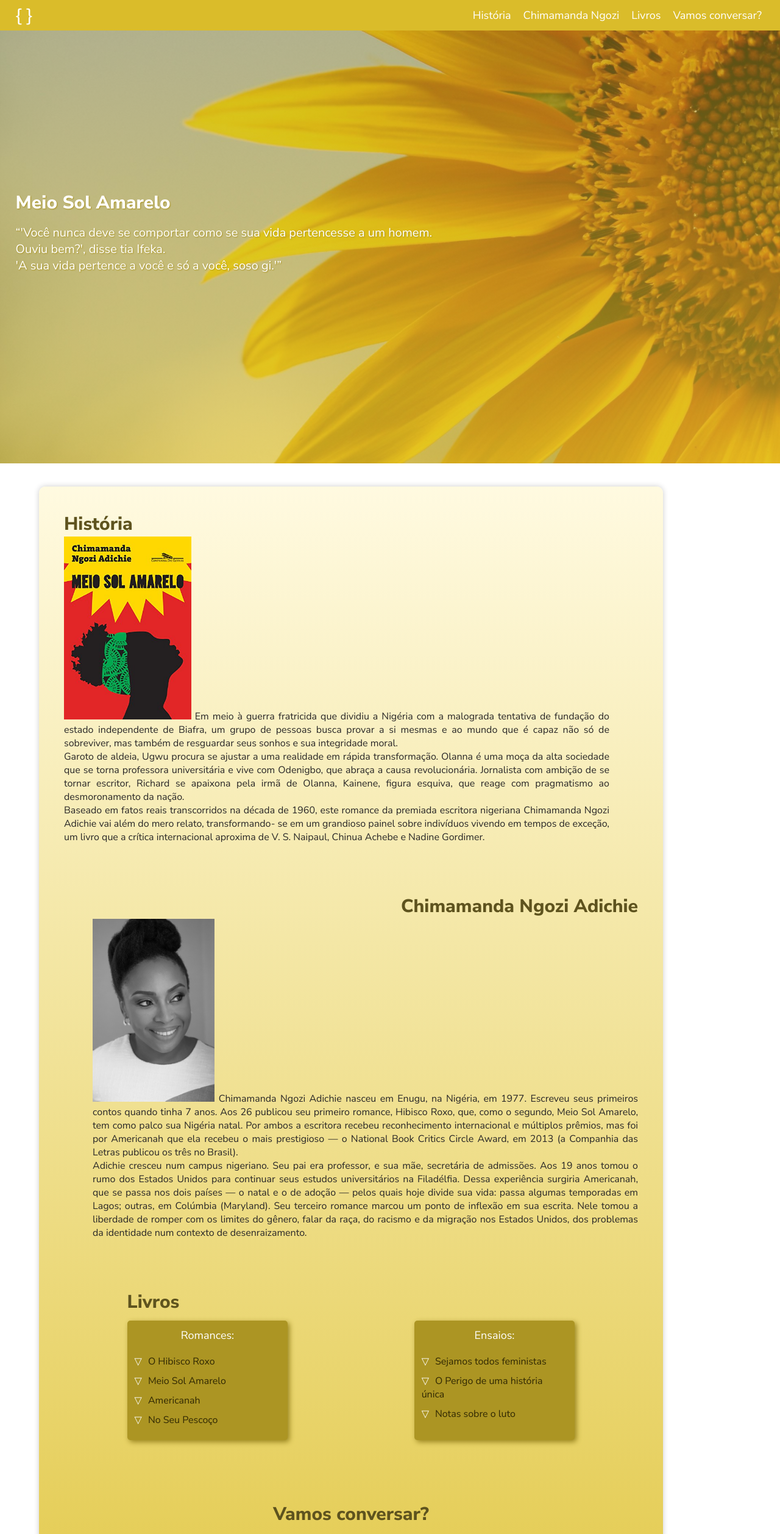
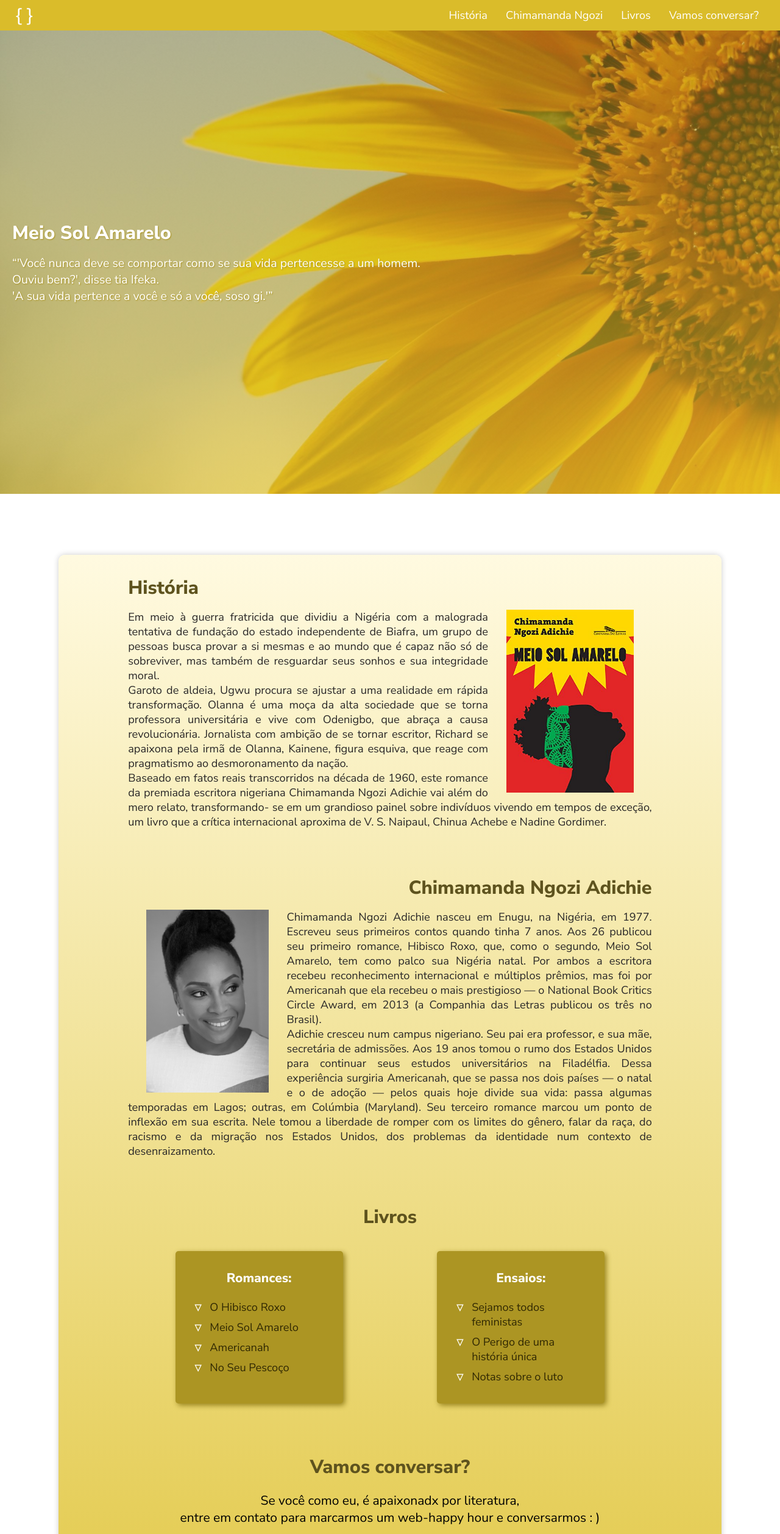
Before and after one commit to natalia-lavarda/half-yellow-sun, a plain HTML site: page index.html in a window 1280 px wide. Shown: the top 2516 px of the page at 61% size. Drawn offline with Linux system fonts and the light colour scheme.

Commit message:
Aplicando responsividade ao estilo da página

```diff
--- a/css/style.css
+++ b/css/style.css
@@ -1,16 +1,14 @@
 * {
     margin: 0;
     padding: 0;
-    box-sizing: border-box; /* Mantém o valor mesmo que tenha padding - ou outro atributo (não soma tal qual o content-box */
-    font-size: 16px;
+    box-sizing: border-box;
+    font-size: 14px;
     font-family: 'Nunito Sans', sans-serif;
 }
 
 .cabecalho {
     width: 100%;
-    height: 95vh;
-    background: linear-gradient(rgba(172, 149, 35, 0.5), rgba(218, 188, 42, 0.7)), url(./../img/girassol.jpg) no-repeat;
-    background-size: cover;
+    height: 90vh;
 }
 
 .menu {
@@ -18,142 +16,170 @@
     background-color: #dabc2a;
     display: flex;
     justify-content: space-between;
-    height: 50px;
+    height: 150px;
     align-items: center;
-    padding: 0 20px;
+    padding: 15px 15px;
     position: fixed;
+    top: 0;
 }
-
 
 .menu__logo{
     color: #ffffff;
     text-decoration: none;
     list-style: none;
-    font-size: 30px;
-    margin-left: 5px;
+    font-size: 2.2rem;
 }
 
 .menu-navegacao {
     display: flex;
+    flex-direction: column;
     list-style: none;
+}
+
+.menu-navegacao li {
+    display: block;
+    text-align: right;
+    padding: 5px;
 }
 
 .menu-navegacao__link {
     text-decoration: none;
     color: #ffffff;
-    font-size: 18px;
-    padding: 10px;
+    font-size: 1.3rem;
     transition: 0.5s all;
 }
 
 .menu-navegacao__link:hover {
     background-color: #ac9523;
+    padding: 8px;
 }
 
 .banner {
-    height: 100%;
+    margin-top: 150px;
+    height: 80vh;
     display: flex;
     flex-direction: column;
     justify-content: center;
     align-items:flex-start;
-    margin-left: 2%;
+    background: linear-gradient(rgba(172, 149, 35, 0.5), rgba(218, 188, 42, 0.7)), url(./../img/girassol.jpg) no-repeat;
+    background-size: cover;
+    background-position: right;
 }
 
 .banner__titulo {
     color: #ffffff;
-    font-size: 30px;
+    font-size: 2rem;
     text-shadow: 1px 1px 2px #ac9523;
     margin-bottom: 15px;
     text-align: left;
+    margin-left: 20px;
 }
 
 .banner__subtitulo {
     color: #ffffff;
-    font-size: 20px;
+    font-size: 1.4rem;
     text-shadow: 1px 1px 2px #ac9523;
     width: 60%;
     text-align: left;
     font-weight: 500;
+    margin-left: 20px;
 }
 
 main {
     width: 80%;
-    margin: 3% 5%;
+    margin: -50px auto 50px auto;
     background: linear-gradient(rgba(255, 249, 219, 0.856), rgba(216, 183, 17, 0.945));
     border-radius: 10px;
-    box-shadow: 0px 0px 10px #cccccc; /*1º: eixo x, 2º: eixo y, 3º: desfoque, 4º: expansão da sombra*/
+    box-shadow: 0px 0px 10px #cccccc;
 }
 
 .card-apresentacao, .container-autora, .card-livros {
-    padding: 4%;
+    display: block;
+    text-align: center;
+    padding: 5% 10%;
+    margin: 10px auto;
 }
 
 .card-apresentacao__titulo, .container-autora__titulo, .card-livros__titulo {
     color: rgb(94, 83, 30);
-    font-size: 30px;
+    font-size: 1.6rem;
+    display: block;
+    text-align: left;
+    margin-bottom: 15px;
 }
 
 .container-autora__titulo {
     text-align: right;
 }
 
+.card-livros__titulo {
+    display: block;
+    text-align: center;
+}
+
 .container-resumo, .container-biografia {
     display: flex;
+    justify-content: center;
     align-items: center;
-}
-
-.container-biografia {
-    flex-direction: row-reverse;
 }
 
 .container-autora__paragrafos p, .container-resumo__paragrafos p {
     color: rgb(41, 39, 39);
-    font-size: 16px;
+    font-size: 1.2rem;
     text-align: justify;
-    width: 95%;
-}
-
-.container-autora__paragrafos p {
-    margin-left: 5%;
-    margin-right: 5%;
+    width: 100%;
 }
 
 .container-resumo__imagem, .container-autora__imagem {
-    height: 300px;
+    height: 215px;
+    padding: 5px 10px;
 }
 
-.card-livros__titulo {
-    margin-bottom: 10px;
-    margin-left: 11%;
+.container-resumo__imagem {
+    float: right;
+}
+
+.container-autora__imagem {
+    float: left;
 }
 
 .container-listas {
     display: flex;
-    justify-content: space-around;
-    margin-bottom: 60px;
+    flex-wrap: wrap;
+    width: 100%;
 }
 
 .lista {
-    width: 28%;
+    width: 100%;
+    height: 280px;
     background-color: #ac9523;
     border-radius: 5px;
-    padding: 12px;
+    padding: 30px;
     transition: 0.5s all;
     box-shadow: 3px 3px 9px #97831e;
+    display: flex;
+    flex-direction: column;
+    margin: 15px auto;
 }
 
 .lista h3 {
     color: #fff;
-    font-size: 18px;
-    font-weight: 500;
+    font-size: 1.5rem;
+    font-weight: 600;
     text-align: center;
     margin-bottom: 20px;
+    display: block;
 }
 
 .lista a {
     text-decoration: none;
     color: #302803;
-    font-weight: 400;
+    font-weight: 500;
+    font-size: 1.2rem;
+    padding: 5px;
+    margin-left: 15px;
+    display: block;
+    text-align: left;
 }
 
 .lista:hover {
@@ -162,13 +188,18 @@ main {
 
 .lista__item li {
     color: #fff;
-    margin-bottom: 10px;
+    margin-bottom: 5px;
     list-style: none;
+    display: flex;
+    align-items: flex-start;
 }
 
 .lista__item li::before {
     content: "▽";
-    margin-right: 10px;
+    font-size: 1.2rem;
+    font-weight: 600;
+    margin-left: 5px;
+    margin-top: 8px;
 }
 
 .card-vamos-conversar {
@@ -179,14 +210,15 @@ main {
 
 .card-vamos-conversar h2 {
     color: rgb(94, 83, 30);
-    font-size: 30px;
-    margin-bottom: 20px;
+    font-size: 1.6rem;
+    margin: 20px auto;
 }
 
 .card-vamos-conversar p {
     text-align: center;
     margin-bottom: 15px;
-    font-size: 20px;
+    font-size: 1.2rem;
+    width: 80%;
 }
 
 .campo-form {
@@ -195,15 +227,20 @@ main {
 }
 
 form {
-    width: 65%;
+    width: 80%;
     border: 2px solid rgb(94, 83, 30);
     padding: 20px;
     border-radius: 10px;
-    margin-bottom: 50px;
+    margin-bottom: 70px;
 }
 
 label, input {
     margin-bottom: 10px;
+    font-size: 1.1rem;
+}
+
+input#nome, input#email, input#telefone {
+    width: 80%;
 }
 
 label {
@@ -212,10 +249,16 @@ label {
 
 input::placeholder, textarea::placeholder {
     padding: 5px;
+    font-size: 0.9rem;
 }
 
 textarea {
     margin-bottom: 10px;
+    width: 80%;
+}
+
+#regiao {
+    width: 80%;
 }
 
 input:focus, textarea:focus {
@@ -230,12 +273,13 @@ fieldset {
     padding: 15px;
 }
 
-fieldset legend {
+fieldset>legend {
     font-weight: 600;
-    padding: 10px;
+    padding: 2px;
+    font-size: 1.1rem;
 }
 
-fieldset input {
+fieldset>input {
     margin: 10px;
 }
 
@@ -271,6 +315,225 @@ footer {
     color: #fff;
 }
 
-footer p {
-    font-size: 18px;
+footer>p {
+    font-size: 1.1rem;
 }
+
+@media (min-width:768px) {
+    .cabecalho {
+        height: 60vh;
+    }
+
+    .menu {
+        display: flex;
+        justify-content: space-between;
+        height: 50px;
+        align-items: center;
+        padding: 0 20px;
+        position: fixed;
+    }
+
+    .menu__logo{
+        font-size: 2.2rem;
+        margin-left: 5px;
+    }
+
+    .menu-navegacao {
+        display: flex;
+        flex-direction: row;
+    }
+
+    .menu-navegacao__link {
+        font-size: 1.3rem;
+        padding: 10px;
+    }
+
+    .banner {
+        margin-top: 50px;
+        height: 60vh;
+    }
+
+    main {
+        margin: 100px auto;
+    }
+
+    .card-apresentacao__titulo, .container-autora__titulo, .card-livros__titulo {
+    font-size: 2rem;
+    }
+
+    .container-autora__paragrafos p, .container-resumo__paragrafos p, .card-vamos-conversar p {
+        font-size: 1.2rem;
+    }
+
+    .lista h3 {
+        font-size: 1.6rem;
+    }
+
+    .lista a {
+        font-size: 1.4rem;
+    }
+
+    .card-vamos-conversar p {
+        font-size: 1.3rem;
+        width: 70%;
+    }
+
+    .card-vamos-conversar h2 {
+        font-size: 2rem;
+    }
+
+    form {
+        width: 70%;
+    }
+
+    label, input, fieldset>legend {
+        font-size: 1.2rem;
+    }
+
+    input#nome, input#email, input#telefone {
+        width: 60%;
+    }
+
+    input::placeholder, textarea::placeholder {
+        font-size: 1.2rem;
+    }
+
+    textarea {
+        width: 60%;
+    }
+
+    #regiao {
+        width: 60%;
+    }
+
+    footer>p {
+        font-size: 1.2rem;
+    }
+}
+
+@media (min-width:1280px) {
+    .cabecalho {
+        height: 95vh;
+    }
+
+    .menu {
+        display: flex;
+        justify-content: space-between;
+        height: 50px;
+        align-items: center;
+        padding: 0 20px;
+        position: fixed;
+    }
+
+    .menu__logo{
+        font-size: 2.2rem;
+        margin-left: 5px;
+    }
+
+    .menu-navegacao {
+        display: flex;
+        flex-direction: row;
+    }
+
+    .menu-navegacao__link {
+        font-size: 1.3rem;
+        padding: 10px;
+    }
+
+    .banner {
+        margin-top: 50px;
+        height: 95vh;
+    }
+
+    .banner__titulo {
+        font-size: 2.2rem;
+    }
+
+    .banner__subtitulo {
+        font-size: 1.4rem;
+    }
+
+    main {
+        width: 85%;
+    }
+
+    .card-apresentacao, .container-autora, .card-livros {
+        padding: 3%;
+        width: 85%;
+    }
+
+    .card-apresentacao__titulo, .container-autora__titulo, .card-livros__titulo {
+        font-size: 2.2rem;
+
+    }
+
+    .container-autora__paragrafos p, .container-resumo__paragrafos p {
+        font-size: 1.3rem;
+    }
+
+    .container-resumo__imagem, .container-autora__imagem {
+        height: 300px;
+        padding: 0 30px;
+    }
+
+    .container-listas {
+        justify-content: space-around;
+    }
+
+    .lista {
+        width: 32%;
+        height: 250px;
+        border-radius: 5px;
+        padding: 30px;
+        margin: 20px;
+    }
+
+    .lista h3 {
+        font-size: 1.5rem;
+        margin-bottom: 20px;
+    }
+
+    .lista a {
+        font-weight: 500;
+        font-size: 1.3rem;
+        margin-left: 12px;
+        padding: 2px;
+        text-align: left;
+    }
+
+    .lista__item li::before {
+        font-size: 1rem;
+        margin-left: 2px;
+        margin-top: 5px;
+    }
+
+    .card-vamos-conversar h2 {
+        font-size: 2.2rem;
+    }
+
+    .card-vamos-conversar p {
+        font-size: 1.5rem;
+        width: 65%;
+    }
+
+    form {
+        width: 65%;
+    }
+
+    label, input {
+        font-size: 1.1rem;
+    }
+
+    input::placeholder, textarea::placeholder {
+        font-size: 1.1rem;
+    }
+
+    fieldset>legend {
+        padding: 10px;
+        font-size: 1.2rem;
+    }
+
+    footer>p {
+        font-size: 1.2rem;
+    }
+}
```
